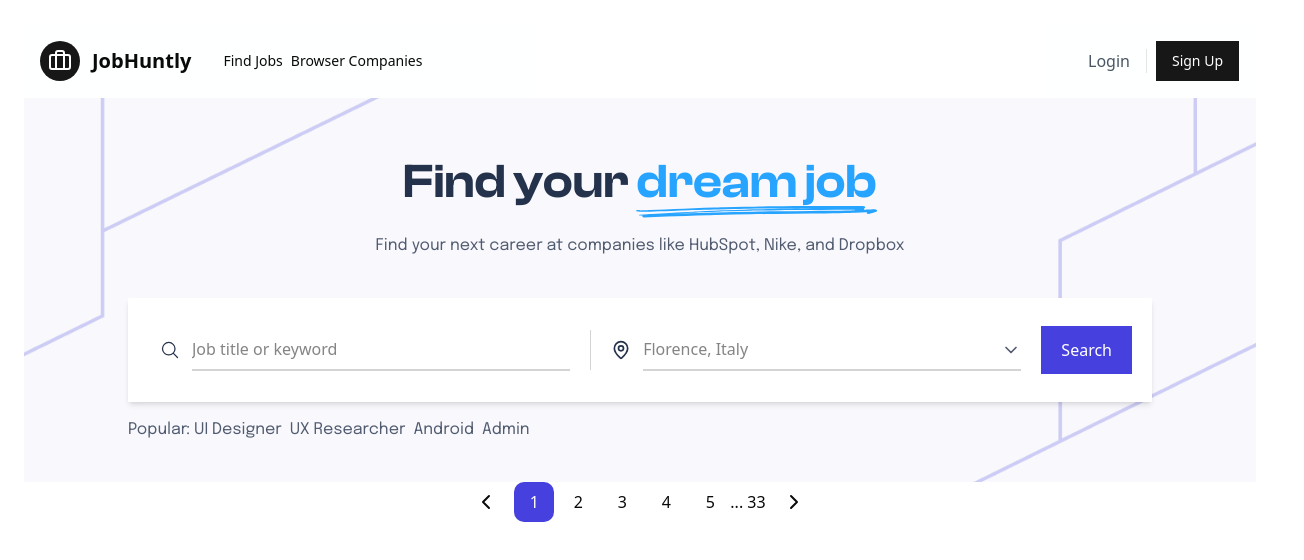
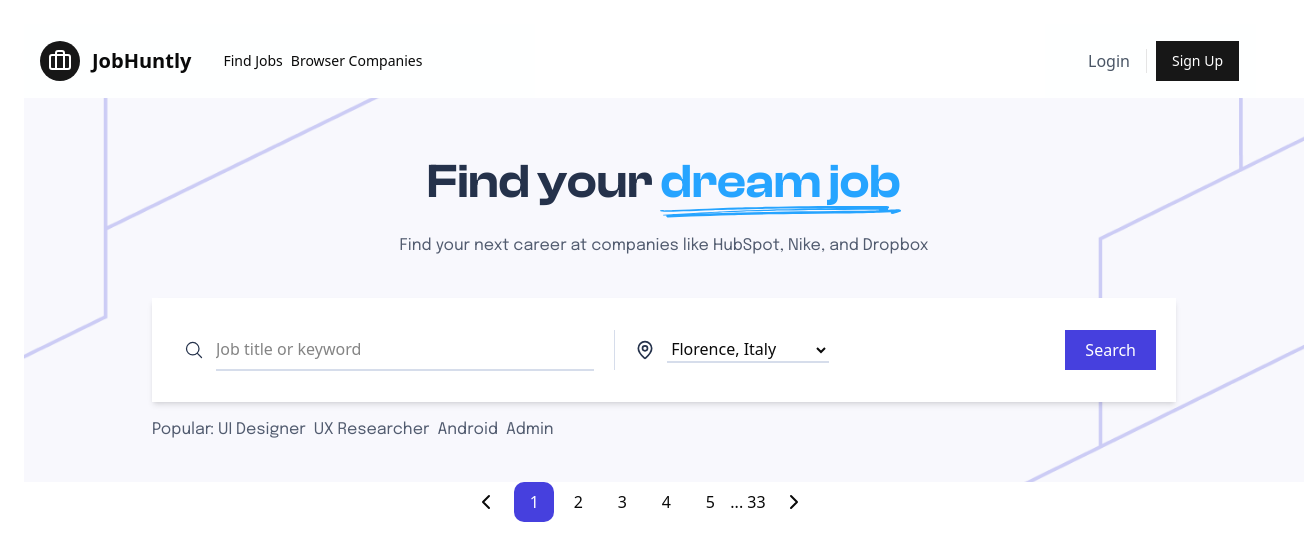
Before and after one commit to SKB-TECH/hr-app, a Next.js app: page /en in a window 1280 px wide. Shown: the top 560 px of the page, 1304 px wide, since content can reach past the window. Built offline with nearby package versions, Linux system fonts and the light colour scheme.

Commit message:
commited jobs page

```diff
--- a/app/[locale]/(pages)/jobs/HeroSection/ReusableHeroSection.tsx
+++ b/app/[locale]/(pages)/jobs/HeroSection/ReusableHeroSection.tsx
@@ -2,7 +2,7 @@ import React from "react";
 import Image from "next/image";
 import { Epilogue } from "next/font/google";
 import { MagnifyingGlassIcon } from "@heroicons/react/24/outline";
-import { ChevronDownIcon, MapPinIcon } from "lucide-react";
+import {  MapPinIcon } from "lucide-react";
 
 const epilogue = Epilogue({ subsets: ["latin"] });
 
@@ -22,7 +22,7 @@ const ReusableHeroSection = ({
   popularTags,
 }: HeroSectionProps) => {
   return (
-    <section className="relative h-auto w-full">
+    <section className="relative w-screen">
       {/* Background Image */}
       <Image
         fill
@@ -65,28 +65,25 @@ const ReusableHeroSection = ({
                 <input
                   type="text"
                   placeholder="Job title or keyword"
-      className="w-full py-2 border-b-2 border-neutral-300 focus:outline-none"
+                  className="w-full py-2 border-b-2 border-brand-light-neutral focus:outline-none"
                 />
               </div>
 
               {/* Divider - Desktop Only */}
-  <div className="hidden md:block h-10 border-l border-neutral-300" />
+              <div className="hidden md:block h-10 border-l border-brand-light-neutral" />
 
               {/* Location Input */}
-  <div className="relative flex items-center w-full md:w-1/2">
+              <div className=" flex items-center w-full md:w-1/2">
                 <MapPinIcon className="h-5 w-5 text-neutral-100 mr-3 shrink-0" />
-
-    <input
-      type="text"
-      placeholder="Florence, Italy"
-      className="w-full py-2 pr-8 border-b-2 border-neutral-300 focus:outline-none"
-    />
-
-    <ChevronDownIcon className="absolute right-0 top-1/2 -translate-y-1/2 h-5 w-5 text-neutral-80" />
+                <select className="w-fullpy-2 pr-8 border-b-2 border-brand-light-neutral focus:outline-none">
+                  <option>Florence, Italy</option>
+                  <option>New York, USA</option>
+                  <option>London, UK</option>
+                </select>
               </div>
 
               {/* Search Button */}
-  <button className="w-full md:w-auto bg-brand text-white px-5 py-3 hover:bg-brand-dark transition">
+              <button className="w-full md:w-auto bg-brand text-white px-5 py-2 hover:bg-brand-dark transition">
                 Search
               </button>
             </div>
@@ -103,8 +100,6 @@ const ReusableHeroSection = ({
           </>
         )}
       </div>
-
-
     </section>
   );
 };
```
Lines whose indentation alone changed are shown as unchanged.
